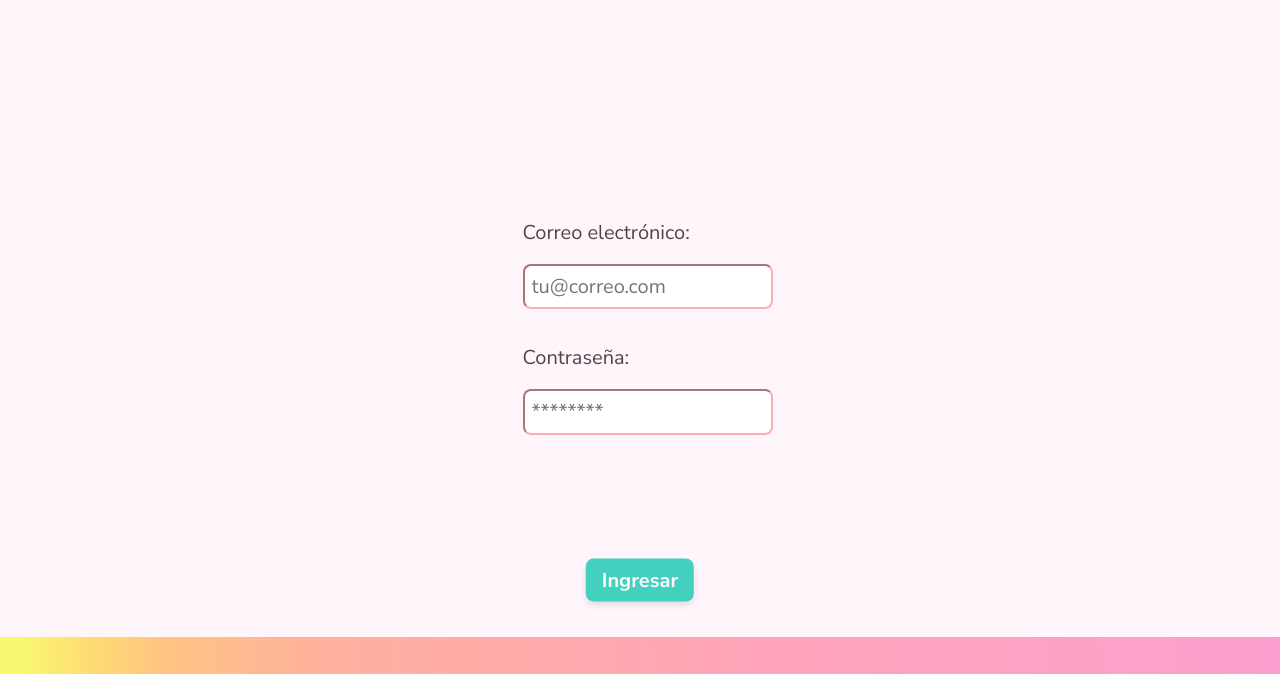
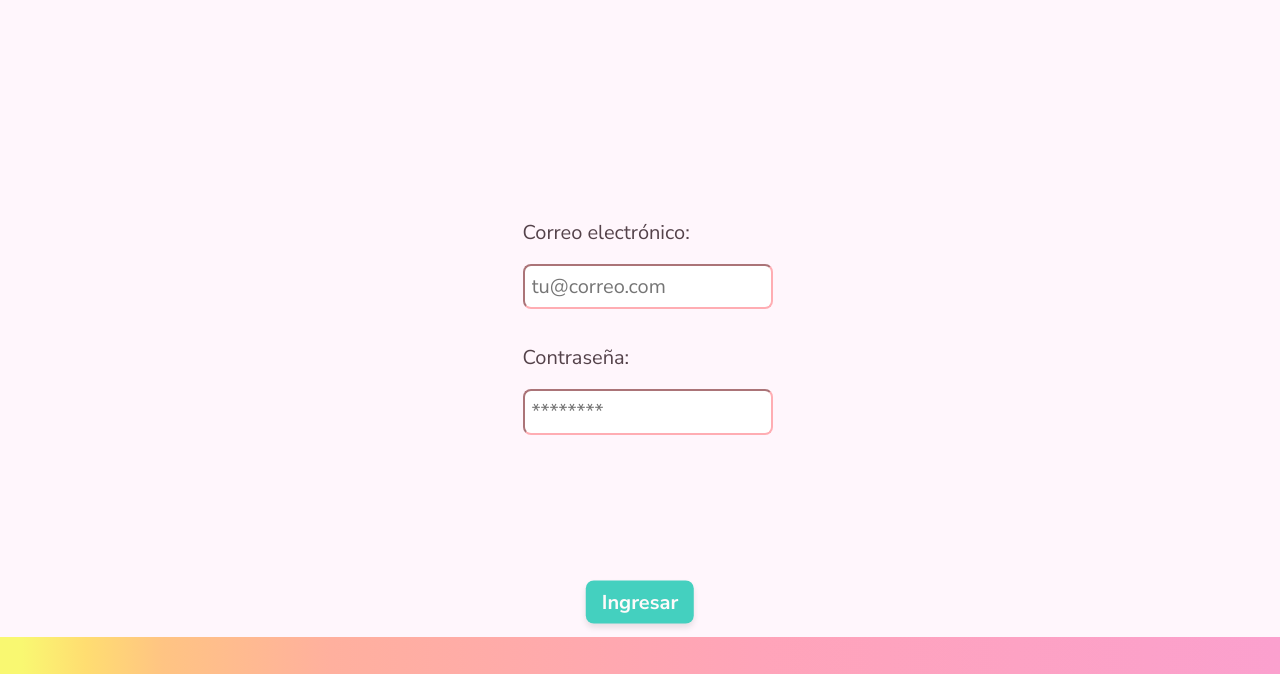
Before and after one commit to LuxMel/Proyecto_CoderHouse-3, a website: page pages/login.html in a window 1280 px wide. Shown: the part 235-909 px from the top of the page. Drawn offline with Linux system fonts and the light colour scheme; a web font is replaced by a local one.

Commit message:
Se ajustaron botones

```diff
--- a/sass/components/_buttons.scss
+++ b/sass/components/_buttons.scss
@@ -71,7 +71,7 @@ main.input .button {
 @media (min-width: 768px) {
   .button2 {
     position: absolute;
-    top: 73%;
+    top: 75%;
     left: 50%;
     transform: translate(-50%, -50%);
     font-size: 1rem;
```
Also changed, not shown: css/style.css.
